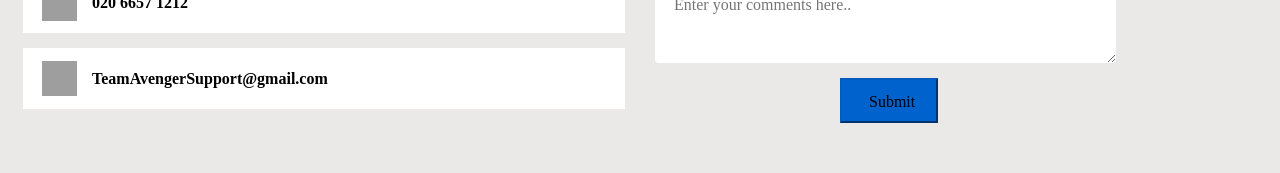
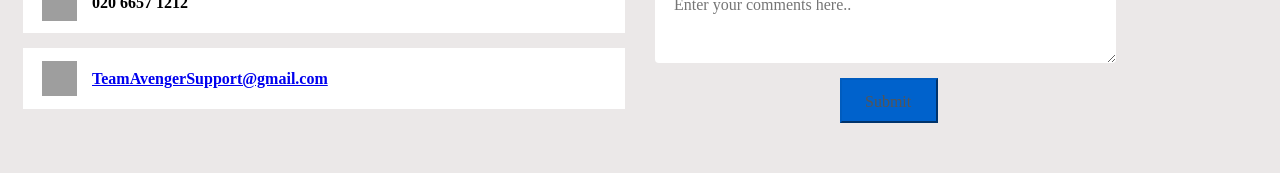
Before and after one commit to Chaitalimane2027/TravelInsurance, an Angular app: page /contactus in a window 1280 px wide. Shown: the part 411-584 px from the top of the page. Built offline with nearby package versions, Linux system fonts and the light colour scheme; grey boxes are pictures that could not be loaded.

Commit message:
Update support.component.html

```diff
--- a/src/app/support/support.component.html
+++ b/src/app/support/support.component.html
@@ -30,27 +30,27 @@
           <img class="location-img" src="../../assets/email.png" width="35px" height="35px" padding="10px">
           <div class="col-lg-10 col-md-10 col-sm-10 col-10">
             <h4>
-              TeamAvengerSupport@gmail.com
+              <a class="support-email" href="mailto:support@adotrip.com">TeamAvengerSupport@gmail.com</a>
             </h4>
           </div>
         </div>
       </div>
       <div class="col-lg-6 col-md-6 col-sm-6 col-12">
-        <form action="contactform" name="contactform" id="contactform">
+         <form action="contactform" name="contactform" id="contactform">
           <div class="formgroup">
-            <input type="text" name="name" class="form-control" id="fullname"  placeholder=" Full Name" required="required">
+            <input type="text" name="name" class="form-control" placeholder=" Full Name" required id="name">
           </div>
           <div class="formgroup">
-            <input type="text" name="phone" class="form-control" id="phnumber"  placeholder=" Phone No." required="required">
+            <input type="text" name="phone" class="form-control" placeholder=" Phone No." required id="phone">
           </div>
           <div class="formgroup">
-            <input type="text" name="email" class="form-control" id="email"  placeholder=" Email Id" required="required">
+            <input type="text" name="email" class="form-control" placeholder=" Email Id" required id="email">
           </div>
           <div class="formgroup">
-            <textarea required name="msg" placeholder="Enter your comments here.."></textarea>
+            <textarea required id="msg" placeholder="Enter your comments here.."></textarea>
           </div>
           <div class="textcenter">
-            <input type="submit" name="submit" class="btn btn-primary mb-2 partner" id="submit" value=" Submit">
+            <button type="button" (click)="showMsg()" name="submit" class="submitbtn" id="submit" value="Submit"> Submit</button>
           </div>
 </form>
 
```
